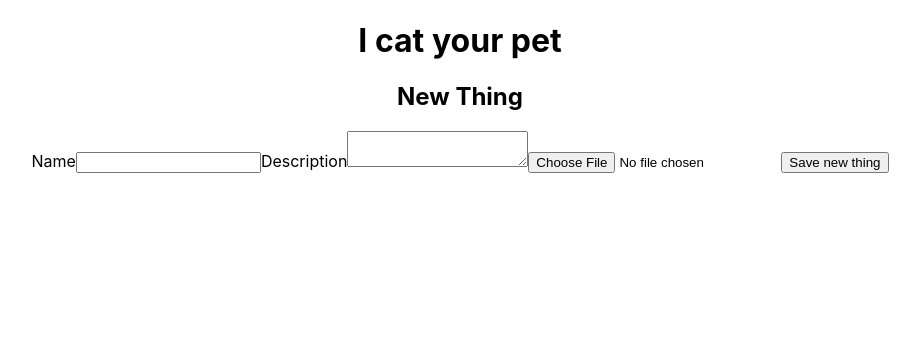
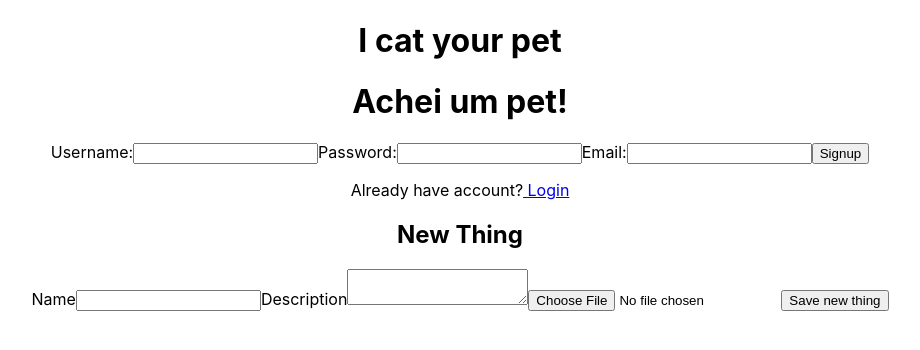
Before and after one commit to juliane-arruda/Final-Project-Full-Stack-IronHack-Front-End, a React (Create React App) app: page /signup-found in a window 1280 px wide. Shown: the top 350 px of the page, without its empty margins (180-1100 px from the left). Built offline with nearby package versions, Linux system fonts and the light colour scheme; no server answers.

Commit message:
route pets done

```diff
--- a/src/App.js
+++ b/src/App.js
@@ -1,9 +1,11 @@
 import React, { Component } from 'react';
 import './App.css';
 import { Switch, Route } from "react-router-dom";
-import Signup from "./components/auth/signup";
+import SignupLost from "./components/auth/signupLost";
+import SignupFound from "./components/auth/signupFound";
 import AddPhoto from './components/AddPhoto';
 import Login from "./components/auth/login"
+import PetList from "./components/pets/petList"
 
 
 class App extends Component {
@@ -22,9 +24,9 @@ class App extends Component {
         <Switch>
             <Route
               exact
-              path="/signup"
+              path="/signup-lost"
               user={this.state.loggedInUser}
-              render={props => <Signup getUser={this.getTheUser} {...props} />}
+              render={props => <SignupLost getUser={this.getTheUser} {...props} />}
             />
             <Route
               exact
@@ -32,6 +34,18 @@ class App extends Component {
               user={this.state.loggedInUser}
               render={props => <Login getUser={this.getTheUser} {...props} />}
             />
+            <Route
+              exact
+              path="/signup-found"
+              user={this.state.loggedInUser}
+              render={props => <SignupFound getUser={this.getTheUser} {...props} />}
+            />
+            <Route
+            exact
+            path="/pets"
+            // user={this.state.loggedInUser}
+            component={PetList}
+          />/>
 
         </Switch>
 
--- /dev/null
+++ b/src/components/auth/signupFound.js
@@ -0,0 +1,87 @@
+import React, { Component } from 'react';
+import AuthService from './auth-service';
+import { Link } from 'react-router-dom';
+
+class SignupFound extends Component {
+    constructor(props) {
+        super(props);
+        this.state = { username: "", password: "", email: "", role: "FOUND" };
+        this.service = new AuthService();
+        this.handleFormSubmit = this.handleFormSubmit.bind(this);
+        this.handleChange = this.handleChange.bind(this);
+    }
+
+handleFormSubmit(event) {
+    event.preventDefault();
+    const { username, password, email, role } = this.state
+    this.service
+        .signup(username, password, email, role)
+        .then(user => {
+            this.setState({
+                username: "",
+                password: "",
+                email: "",
+                role: ""
+            });
+            this.props.getUser(user);
+            this.props.history.push("/pets")
+        })
+        .catch(error => {
+            console.log(error)
+            // this.setState({
+            // message: error.response
+            // });
+        });
+    }
+
+    handleChange(event) {
+        const { name, value } = event.target;
+        this.setState({ [name]: value });
+    }
+
+    render() {
+        console.log(this.props);
+        return (
+          <div>
+            <h1>Achei um pet!</h1>
+            <form onSubmit={this.handleFormSubmit}>
+              <label>Username:</label>
+              <input
+                type="text"
+                name="username"
+                value={this.state.username}
+                onChange={this.handleChange}
+              />
+
+              <label>Password:</label>
+              <input
+                type="password"
+                name="password"
+                value={this.state.password}
+                onChange={this.handleChange}
+              />
+
+            <label>Email:</label>
+              <input
+                type="email"
+                name="email"
+                value={this.state.email}
+                onChange={this.handleChange}
+              />
+
+
+
+              <input type="submit" value="Signup" />
+            </form>
+            {this.state.message && <p>{this.state.message}</p>}
+            <p>
+              Already have account?
+              <Link to={"/"}> Login</Link>
+            </p>
+          </div>
+        );
+      }
+
+}
+
+export default SignupFound;
--- a/src/components/auth/signup.js
+++ b/src/components/auth/signupLost.js
@@ -2,7 +2,7 @@ import React, { Component } from 'react';
 import AuthService from './auth-service';
 import { Link } from 'react-router-dom';
 
-class Signup extends Component {
+class SignupLost extends Component {
     constructor(props) {
         super(props);
         this.state = { username: "", password: "", email: "", role: "LOST" };
@@ -43,6 +43,7 @@ handleFormSubmit(event) {
         console.log(this.props);
         return (
           <div>
+            <h1>Perdi meu pet!</h1>
             <form onSubmit={this.handleFormSubmit}>
               <label>Username:</label>
               <input
@@ -83,4 +84,4 @@ handleFormSubmit(event) {
 
 }
 
-export default Signup;
+export default SignupLost;
--- a/src/components/pets/petList.js
+++ b/src/components/pets/petList.js
@@ -0,0 +1,68 @@
+import React, { Component } from "react";
+import axios from "axios";
+import { Link } from "react-router-dom";
+
+// import AddPet from "./AddPet"; // <== !!!
+
+class PetList extends Component {
+  constructor(props) {
+    super(props);
+    this.state = { listOfPets: [] };
+    this.getAllPets = this.getAllPets.bind(this);
+  }
+
+  getAllPets() {
+    axios.get(`${process.env.REACT_APP_API}pets`).then(responseFromApi => {
+      this.setState({
+        listOfPets: responseFromApi.data
+      });
+    });
+  }
+
+  componentDidMount() {
+    this.getAllPets();
+  }
+
+  deletePet(petID) {
+    axios
+      .delete(`${process.env.REACT_APP_API}pets/${petID}`, {
+        withCredentials: true
+      })
+      .then(() => {
+        this.getAllPets();
+      })
+      .catch(err => {
+        console.log(err);
+      });
+  }
+
+  render() {
+    return (
+      <div>
+        <div>
+          {this.state.listOfPets && this.state.listOfPets.map(pet => {
+            return (
+              <div id={pet._id} key={pet._id}>
+                <Link to={`/pets/${pet._id}`}>
+                  <h3>{pet.petName}</h3>
+                </Link>
+                {this.props.loggedInUser &&
+                  this.props.loggedInUser._id === pet.owner && (
+                    <button onClick={() => this.deletePet(pet._id)}>
+                      Delete pet
+                    </button>
+                  )}
+
+              </div>
+            );
+          })}
+        </div>
+        {/* <div style={{ width: "40%", float: "right" }}> */}
+          {/* <AddPet getData={this.getAllProjects} /> <== !!! */}
+        {/* </div> */}
+      </div>
+    );
+  }
+}
+
+export default PetList;
```
